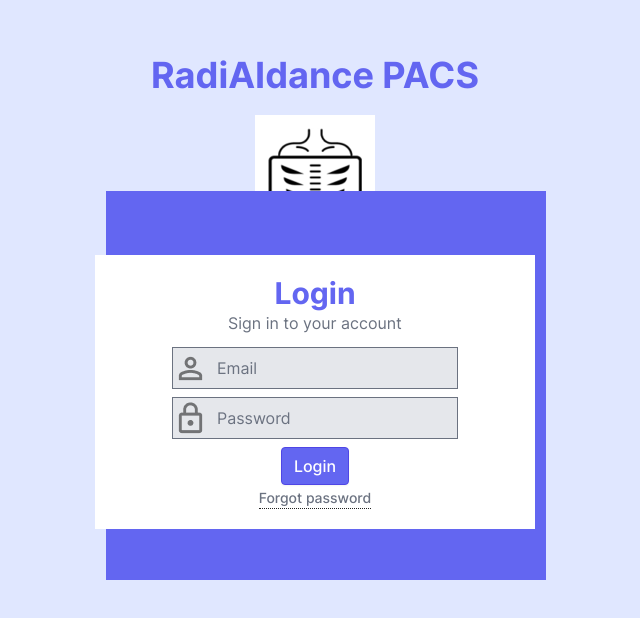
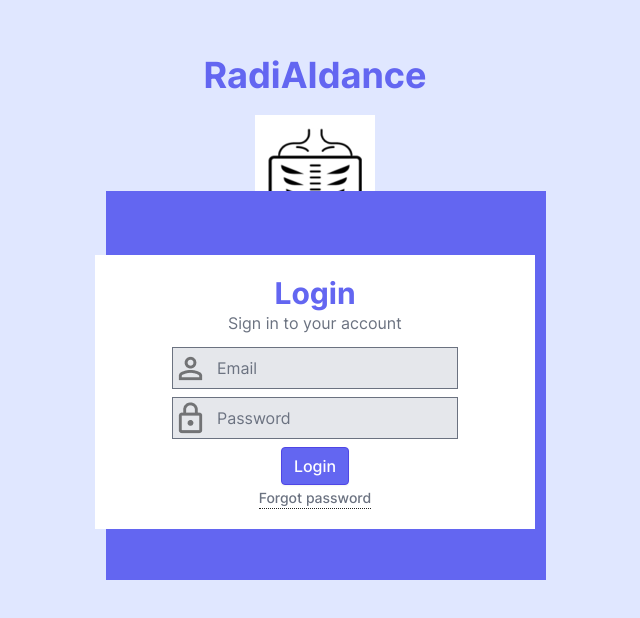
Before and after one commit to tusharagg1/chest-x-ray-ai, a Next.js app in the folder src/frontend/: page / in a window 1280 px wide. Shown: the part 116-734 px from the top of the page, without its empty margins (325-965 px from the left). Built offline with nearby package versions, Linux system fonts and the light colour scheme.

Commit message:
fix: add url name

```diff
--- a/src/frontend/next-sitemap.config.js
+++ b/src/frontend/next-sitemap.config.js
@@ -5,7 +5,7 @@
 module.exports = {
   // !STARTERCONF Change the siteUrl
   /** Without additional '/' on the end, e.g. https://theodorusclarence.com */
-  siteUrl: 'https://tsnext-tw.thcl.dev',
+  siteUrl: 'https://MedTechVisionaries.ca',
   generateRobotsTxt: true,
   robotsTxtOptions: {
     policies: [{ userAgent: '*', allow: '/' }],
--- a/src/frontend/src/app/Main/page.tsx
+++ b/src/frontend/src/app/Main/page.tsx
@@ -12,7 +12,7 @@ export default function MainPage() {
   const [username, setUser] = useState('username');
 
   //get database username
-  setUser('username');
+  // setUser('username');
 
   function search() {
     //go to patient search
--- a/src/frontend/src/app/PatientRecord/page.tsx
+++ b/src/frontend/src/app/PatientRecord/page.tsx
@@ -61,7 +61,7 @@ export default function PatientRecord() {
     setNotes('');
   }
 
-  updateTo();
+  // updateTo();
 
   function newStudy() {
     //go to the new study page
--- a/src/frontend/src/app/page.tsx
+++ b/src/frontend/src/app/page.tsx
@@ -47,7 +47,7 @@ export default function loginPage() {
     <main className='min-h-screen bg-indigo-100'>
       <section className='py-2'>
         <div className='layout relative flex min-h-screen flex-col items-center justify-center gap-5 text-center'>
-          <h1 className='text-indigo-500'>RadiAIdance PACS</h1>
+          <h1 className='text-indigo-500'>RadiAIdance</h1>
           <div className='bg-gray-500'>
             <Image
               //className='flex'
```
